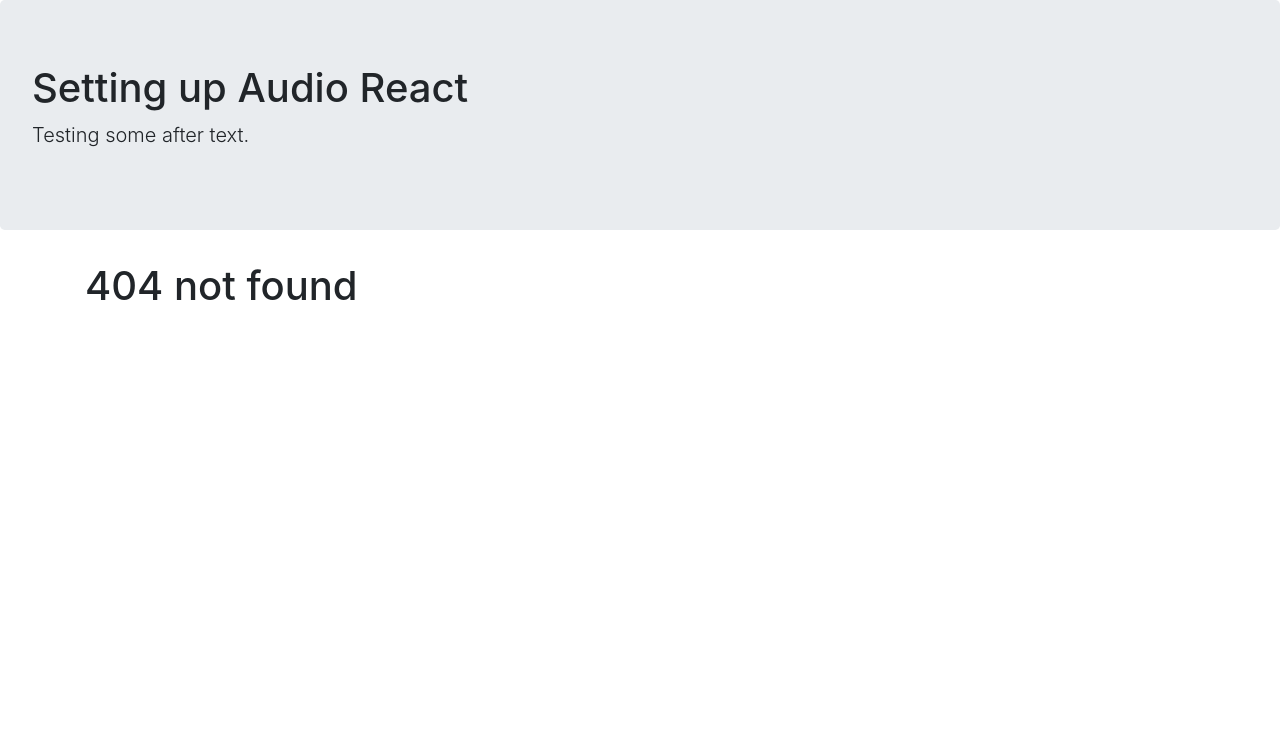
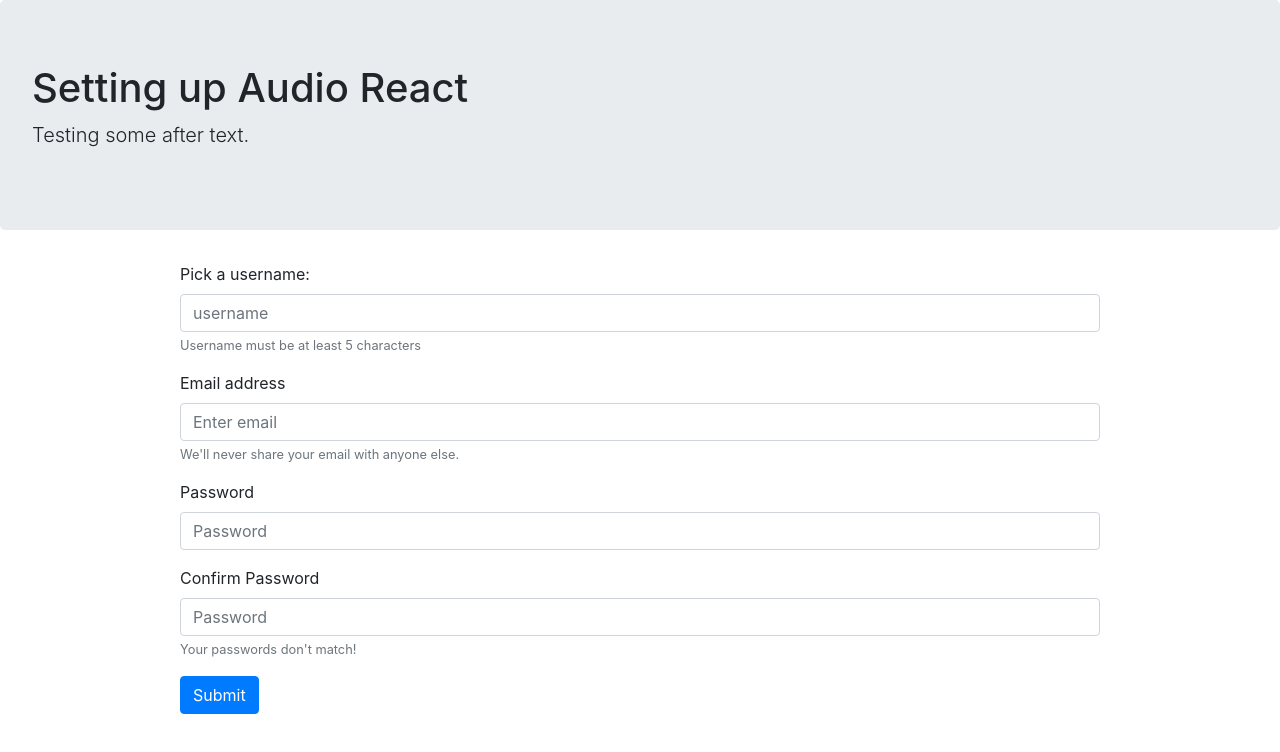
Before and after one commit to the-medium-place/audio-react, a React (Create React App) app: page /login in a window 1280 px wide. Before the commit this address had no page. Shown: the top 752 px of the page. Built offline with nearby package versions, Linux system fonts and the light colour scheme.

Commit message:
create user success

```diff
--- a/package.json
+++ b/package.json
@@ -6,6 +6,7 @@
     "@testing-library/jest-dom": "^5.11.5",
     "@testing-library/react": "^11.1.1",
     "@testing-library/user-event": "^12.2.0",
+    "axios": "^0.21.0",
     "bootstrap": "^4.5.3",
     "chart.js": "^2.9.4",
     "chartjs-plugin-dragdata": "^1.1.3",
--- a/src/App.js
+++ b/src/App.js
@@ -3,6 +3,7 @@ import { BrowserRouter as Router, Route, Switch } from "react-router-dom";
 import { Jumbotron, Col, Row, Container } from 'react-bootstrap'
 import Chart from './components/Chart';
 import MainPage from './pages/MainPage';
+import Login from './pages/Login';
 
 
 function App() {
@@ -20,6 +21,9 @@ function App() {
             </Route>
             <Route exact path="/chart">
               <Chart />
+            </Route>
+            <Route exact path="/login">
+              <Login />
             </Route>
             <Route exact path="*">
               <h1>404 not found</h1>
--- a/src/components/Chart/index.js
+++ b/src/components/Chart/index.js
@@ -1,11 +1,15 @@
-import React, { useState, useEffect } from 'react'
-import { Jumbotron, Col, Row, Container } from 'react-bootstrap'
+import React, { useState } from 'react'
+import { Col, Row, Button } from 'react-bootstrap'
 import { Line } from 'react-chartjs-2';
-import 'chartjs-plugin-dragdata/dist/chartjs-plugin-dragdata.js';
+// import 'chartjs-plugin-dragdata/dist/chartjs-plugin-dragdata.js';
 
 
 
 export default function Chart(props) {
+
+    const [showState, setShowState] = useState(true);
+    const [earState, setEarState] = useState(false);
+
 
     const chartData = {
         labels: ['125hz', '250hz', '500hz', '1000hz', '2000hz', '4000hz', '8000hz'],
@@ -72,27 +76,23 @@ export default function Chart(props) {
             }
 
             // IF earClick IS true, SET POINTS FOR RIGHT EAR, ELSE SET POINTS FOR LEFT EAR
-            if (props.earState === true) {
+            if (earState === true) {
                 const arrCopy = [...props.rightEarDecibels]
-
                 arrCopy.splice(valueX, 1, Math.floor(valueY))
                 props.setRightEarDecibels(arrCopy);
-                // props.setRightEarDecibels(newData);
-            } else if (props.earState === false) {
+                // console.log(props.rightEarDecibels);
+            } else if (earState === false) {
                 const arrCopy = [...props.leftEarDecibels]
-
                 arrCopy.splice(valueX, 1, Math.floor(valueY))
                 props.setLeftEarDecibels(arrCopy);
-                // props.leftEarDecibels.splice(valueX, 1, Math.floor(valueY));
-                // console.log(props.leftEarDecibels);
-                // props.setLeftEarDecibels(newData);
+                // console.log(props.leftEarDecibels)
             }
 
             // IF DATA PRESENT AT SAME INDEX FOR BOTH DATASETS, SET SLIDER TO AVERAGE VALUE
-            let avgVal;
-            if (this.data.datasets[0].data[valueX] && this.data.datasets[1].data[valueX]) {
-                avgVal = Math.floor((this.data.datasets[0].data[valueX] + this.data.datasets[1].data[valueX]) / 2);
-            }
+            // let avgVal;
+            // if (this.data.datasets[0].data[valueX] && this.data.datasets[1].data[valueX]) {
+            //     avgVal = Math.floor((this.data.datasets[0].data[valueX] + this.data.datasets[1].data[valueX]) / 2);
+            // }
 
             // switch (valueX) {
             //     case 0:
@@ -161,7 +161,18 @@ export default function Chart(props) {
             console.log(e)
         },
         onDrag: (e, datasetIndex, index, value) => {
-            e.target.style.cursor = 'grabbing'
+            e.target.style.cursor = 'grabbing';
+
+            if (datasetIndex === 1) {
+                const leftEarArray = props.leftEarDecibels;
+                leftEarArray.splice(index, 1, value);
+                props.setLeftEarDecibels(leftEarArray);
+            } else {
+                const rightEarArray = props.rightEarDecibels;
+                rightEarArray.splice(index, 1, value);
+                props.setRightEarDecibels(rightEarArray);
+            }
+
 
             //CAPTURE VALUE OF DRAGGED ELEMENT, INJECT IT INTO THE SLIDERS
 
@@ -224,6 +235,8 @@ export default function Chart(props) {
         onDragEnd: function (e, datasetIndex, index, value) {
             e.target.style.cursor = 'default'
             console.log(datasetIndex, index, value)
+
+
             // console.log(value);
         },
         hover: {
@@ -238,12 +251,29 @@ export default function Chart(props) {
     return (
         <div className="Chart">
             <Row>
-                <Col sm={1}></Col>
-                <Col sm={10}>
-                    <Line data={chartData} options={chartOptions} />
+                <Col sm={1}>
+                    <Button onClick={() => setShowState(!showState)}>{showState ? 'Hide' : 'Show'}</Button>
                 </Col>
-                <Col sm={1}></Col>
+                <Col sm={11}>
+                {!showState ? <h2>&lt;----- Click this button to open your eye chart!</h2> : null}
+                </Col>
             </Row>
+            {showState ? (
+                <Row>
+                    <Col sm={1}></Col>
+                    <Col sm={10}>
+                        <Line data={chartData} options={chartOptions} />
+                    </Col>
+                    <Col sm={12} className='d-flex justify-content-around'></Col>
+                    <span>Current Ear: </span>
+                    {earState ? <Button onClick={() => setEarState(!earState)} variant="danger">Right Ear</Button>:<Button onClick={() => setEarState(!earState)} variant="primary">Left Ear</Button>}
+                    <span>&lt;----- Click this button to toggle ear data being added</span>
+                </Row>
+            ) : (
+                    null
+                )}
+
+
         </div>
     )
 }
--- /dev/null
+++ b/src/components/LoginForm/index.js
@@ -0,0 +1,9 @@
+import React from 'react'
+
+export default function index() {
+    return (
+        <div>
+            login form
+        </div>
+    )
+}
--- /dev/null
+++ b/src/components/SignUpForm/index.js
@@ -0,0 +1,84 @@
+import React, { useState } from 'react';
+import { useHistory } from "react-router-dom";
+import { Form, Row, Col, Button } from 'react-bootstrap';
+import API from '../../utils/API';
+
+export default function SignUpForm() {
+    const history = useHistory()
+
+    const [userState, setUserState] = useState({
+        username: '',
+        email: '',
+        password: ''
+    })
+    const [passConfState, setPassConfState] = useState('')
+
+    const handleInputChange = (e) => {
+        const { name, value } = e.target;
+        setUserState({ ...userState, [name]: value })
+    }
+
+    const handleFormSubmit = (e) => {
+        e.preventDefault();
+        console.log(userState);
+        API.createUser(userState)
+        .then(res => {
+            console.log(res)
+            history.push('/home')
+
+        })
+        .catch(err => console.log(err))
+
+    }
+
+    const checkFormVals = () => {
+        // return (formValState.usernameLength && formValState.emailValid && formValState.passwordLength && formValState.passwordConfirmMatch === userState.password)
+    }
+
+    return (
+        <div className="SignUpform">
+            <Row className="d-flex justify-content-center">
+                <Col></Col>
+                <Col xs={10}>
+                    <Form onSubmit={handleFormSubmit}>
+                        <Form.Group controlId="formBasicUsername">
+                            <Form.Label>Pick a username:</Form.Label>
+                            <Form.Control value={userState.username} onChange={handleInputChange} name="username" type="text" placeholder="username" />
+                            {userState.username.length < 5 ? (
+                                <Form.Text className="text-muted">
+                                    Username must be at least 5 characters
+                                </Form.Text>
+                            ) : null}
+                        </Form.Group>
+                        <Form.Group controlId="formBasicEmail">
+                            <Form.Label>Email address</Form.Label>
+                            <Form.Control value={userState.email} onChange={handleInputChange} name="email" type="email" placeholder="Enter email" />
+                            <Form.Text className="text-muted">
+                                We'll never share your email with anyone else.
+                            </Form.Text>
+                        </Form.Group>
+                        <Form.Group controlId="formBasicPassword">
+                            <Form.Label>Password</Form.Label>
+                            <Form.Control value={userState.password} onChange={handleInputChange} name="password" type="password" placeholder="Password" />
+                        </Form.Group>
+                        <Form.Group controlId="formBasicPassword2">
+                            <Form.Label>Confirm Password</Form.Label>
+                            <Form.Control value={passConfState} onChange={(e) => setPassConfState(e.target.value)} name="password-conf" type="password" placeholder="Password" />
+                            {(userState.password.length >= 8 && userState.password === passConfState) ? null : (
+                                <Form.Text className="text-muted" style={{ color: 'red' }}>
+                                    Your passwords don't match!
+                                </Form.Text>)}
+                        </Form.Group>
+                        {/* <Form.Group controlId="formBasicCheckbox">
+                            <Form.Check type="checkbox" label="Check me out" />
+                        </Form.Group> */}
+                        <Button variant="primary" type="submit">
+                            Submit
+                        </Button>
+                    </Form>
+                </Col>
+                <Col></Col>
+            </Row>
+        </div>
+    )
+}
--- /dev/null
+++ b/src/pages/Login/index.js
@@ -0,0 +1,16 @@
+import React, { useState } from 'react';
+import { Row, Col, Button, Form } from 'react-bootstrap';
+import SignUpForm from '../../components/SignUpForm';
+import LoginForm from '../../components/LoginForm';
+
+export default function Login() {
+
+    const [formState, setFormState] = useState(false);
+
+    return (
+        <div className="Login">
+            {formState ? <LoginForm /> : <SignUpForm />}
+
+        </div>
+    )
+}
--- a/src/pages/MainPage/index.js
+++ b/src/pages/MainPage/index.js
@@ -1,24 +1,30 @@
-import React, { useState, useEffect } from 'react';
+import React, { useState } from 'react';
 import Chart from '../../components/Chart';
-import { Button, Row, Col } from 'react-bootstrap'
+import { Row, Col } from 'react-bootstrap'
 
 
 
 export default function MainPage() {
 
-    const [earState, setEarState] = useState(false);
     const [rightEarDecibels, setRightEarDecibels] = useState([null, null, null, null, null, null, null]);
     const [leftEarDecibels, setLeftEarDecibels] = useState([null, null, null, null, null, null, null]);
-
+    const [chartShowState, setChartShowState] = useState(true)
 
     return (
         <div className="MainPage">
-            <Chart earState={earState} rightEarDecibels={rightEarDecibels} leftEarDecibels={leftEarDecibels} setRightEarDecibels={setRightEarDecibels} setLeftEarDecibels={setLeftEarDecibels} />
-            <Button
-            onClick={() => setEarState(!earState)}
-            >
-                {earState ? 'Right Ear' : 'Left Ear'}
-            </Button>
+            <Chart rightEarDecibels={rightEarDecibels} leftEarDecibels={leftEarDecibels} setRightEarDecibels={setRightEarDecibels} setLeftEarDecibels={setLeftEarDecibels} />
+            <Row>
+                <Col sm={4}></Col>
+                <Col sm={4}>
+                    {/* <span>Click to set: </span>
+                    <Button
+                        onClick={() => setEarState(!earState)}
+                    >
+                        {earState ? 'Right Ear' : 'Left Ear'}
+                    </Button> */}
+                </Col>
+                <Col sm={4}></Col>
+            </Row>
         </div>
     )
 }
--- /dev/null
+++ b/src/utils/API.js
@@ -0,0 +1,16 @@
+import axios from 'axios';
+
+const API_URL = 'http://localhost:8080';
+
+export default {
+
+    createUser: function (userObj){
+        return axios.post(API_URL+'/api/users', userObj)
+    },
+
+    getUser: function (){},
+
+    updateEarVals: function() {}
+
+
+}
```
Also changed, not shown: src/components/LoginForm/style.css (added), src/components/SignUpForm/style.css (added), src/pages/Login/style.css (added), 1 other file (tests, documents, lock files or other folders).
